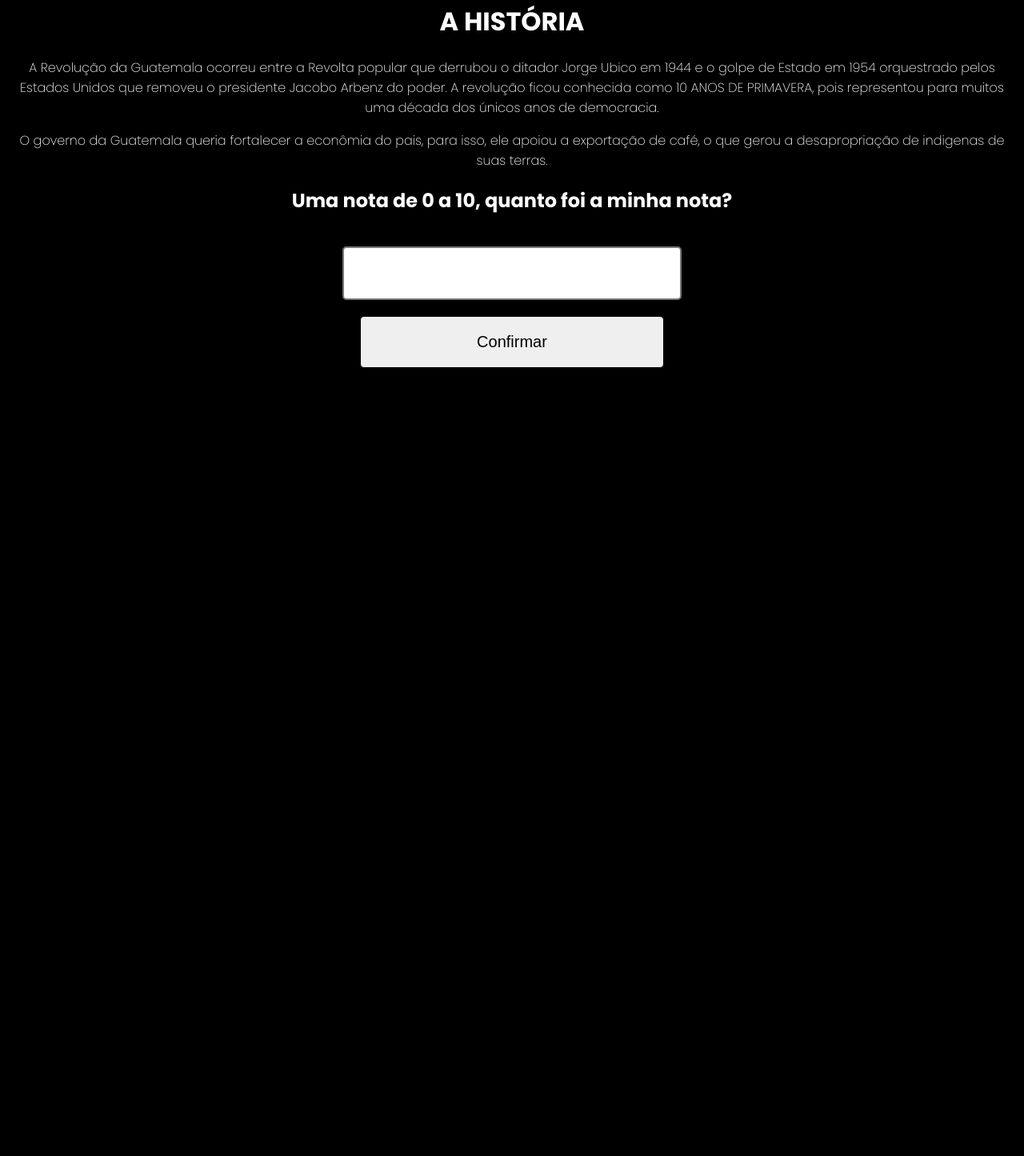
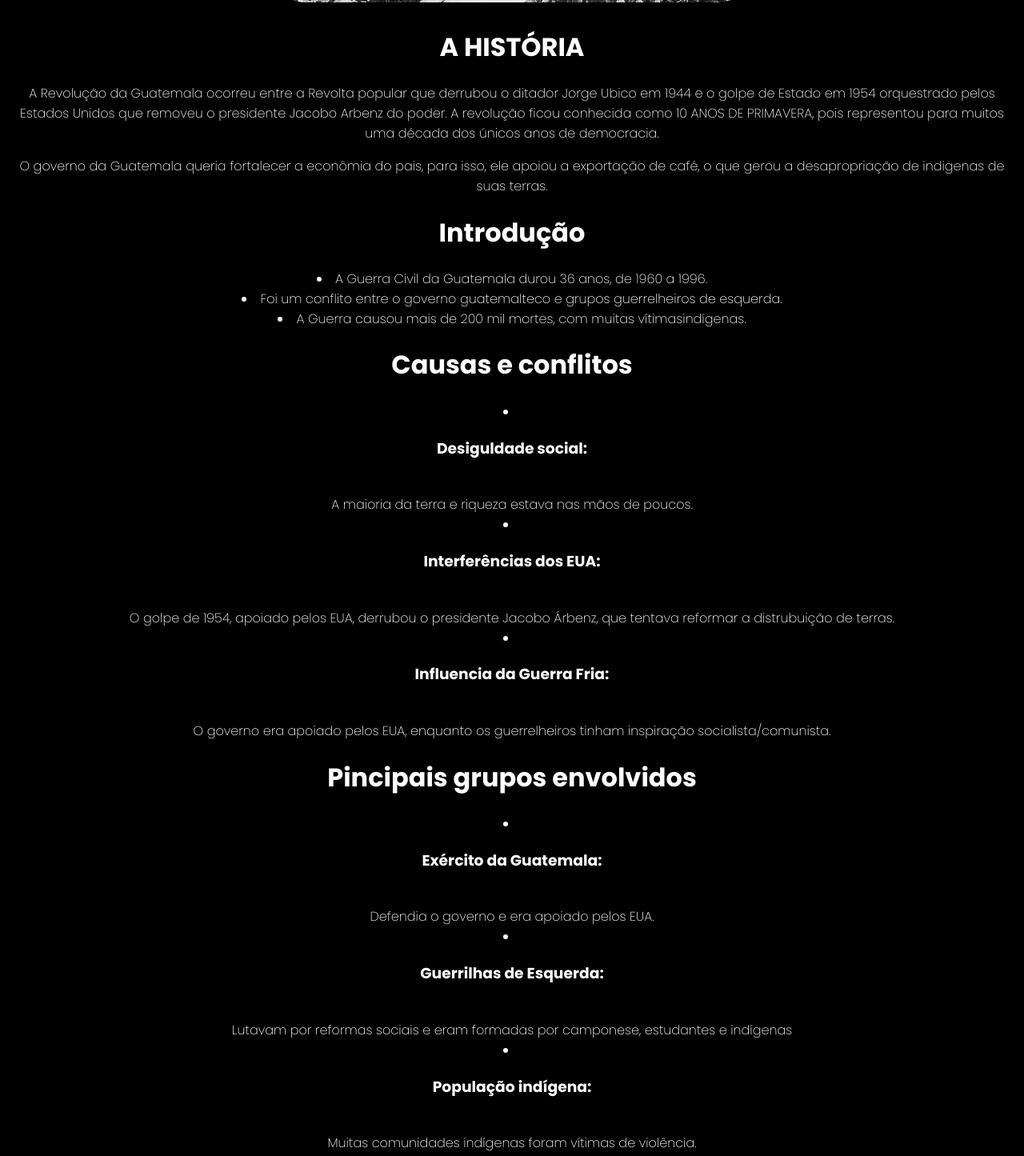
Before and after one commit to Tiago265/trabalho-escolar-de-geografia, a plain HTML site: page index.html in a window 1280 px wide. Shown: the part 1061-2506 px from the top of the page at 80% size. Before the commit the page ends 1529 px from the top, so only its background shows below. Drawn offline with Linux system fonts and the light colour scheme.

Commit message:
trabalho

```diff
--- a/index.html
+++ b/index.html
@@ -1,7 +1,7 @@
 <!DOCTYPE html>
 <html lang="pt-br">
 <head>
-    <link rel="shortcut icon" href="imagens/Captura de tela 2025-03-30 163101.png" type="image/x-icon">
+    <link rel="shortcut icon" href="imagens/OIP.jpg" type="image/x-icon">
     <link rel="preconnect" href="https://fonts.googleapis.com">
 <link rel="preconnect" href="https://fonts.gstatic.com" crossorigin>
 <link href="https://fonts.googleapis.com/css2?family=Lexend+Deca:wght@100..900&family=Play:wght@400;700&family=Poppins:ital,wght@0,100;0,200;0,300;0,400;0,500;0,600;0,700;0,800;0,900;1,100;1,200;1,300;1,400;1,500;1,600;1,700;1,800;1,900&family=Questrial&family=Raleway:ital,wght@0,100..900;1,100..900&family=Roboto:ital,wght@0,100..900;1,100..900&display=swap" rel="stylesheet">
@@ -20,8 +20,6 @@
             <h1>
                 Reformas
             </h1>
-
-          <ul>
             <li>
                 A reforma agrária desapropriou terras não cultivadas de grandes latifúndios e as redistribuiu aos trabalhadores agrícolas
             </li>
@@ -31,7 +29,6 @@
             <li>
                 As reformas sociais visavam modernizar o campo, criar um mercado interno e desenvolver a indústria nacional.
             </li>
-          </ul>
         </div>
 
     <div id="meio">
@@ -40,15 +37,15 @@
         </h1>
 
         <ul>
-            <li>
+            <p>
                 A revolução foi deflagrada por meio de protestos urbanos.
-            </li>
-            <li>
+            </p>
+            <p>
                 Ela ocorreu no contexto da Guerra Fria, e foi fortalecida pela vitória dos aliados na Segunda Guerra Mundial.
-            </li>
-            <li>
+            </p>
+            <p>
                 A revolução inaugurou uma década de mudanças, incluindo uma reforma agrária.
-            </li>
+            </p>
         </ul>
     </div>
     <div id="imagem">
@@ -67,7 +64,42 @@
         <p>
             O governo da Guatemala queria fortalecer a econômia do pais, para isso, ele apoiou a exportação de café, o que gerou a desapropriação de indigenas de suas terras.
         </p>
-
+        <h1>
+            Introdução
+        </h1>
+        <li>
+            A Guerra Civil da Guatemala durou 36 anos, de 1960 a 1996.
+        </li>
+        <li>
+            Foi um conflito entre o governo guatemalteco e grupos guerrelheiros de esquerda.
+        </li>
+        <li>
+            A Guerra causou mais de 200 mil mortes, com muitas vítimasindígenas.
+        </li>
+        <h1>
+            Causas e conflitos
+        </h1>
+        <li>
+           <h3> Desiguldade social: </h3><br> A maioria da terra e riqueza estava nas mãos de poucos.
+        </li>
+        <li>
+           <h3> Interferências dos EUA:</h3> <br>O golpe de 1954, apoiado pelos EUA, derrubou o presidente Jacobo Árbenz, que tentava reformar a distrubuição de terras.
+        </li>
+        <li>
+            <h3>Influencia da Guerra Fria:</h3> <br>O governo era apoiado pelos EUA, enquanto os guerrelheiros tinham inspiração socialista/comunista.
+        </li>
+        <h1>
+            Pincipais grupos envolvidos
+        </h1>
+        <li>
+            <h3>Exército da Guatemala:</h3> <br>Defendia o governo e era apoiado pelos EUA.
+        </li>
+        <li>
+           <h3> Guerrilhas de Esquerda:</h3> <br>Lutavam por reformas sociais e eram formadas por camponese, estudantes e indígenas
+        </li>
+        <li>
+            <h3>População indígena: </h3><br> Muitas comunidades indígenas foram vítimas de violência.
+        </li>
     </div>
     </div>
 
--- a/script.js
+++ b/script.js
@@ -1,5 +1,5 @@
 function depoimento(){
-    let nota = document.getElementById('nota').value;1
+    let nota = document.getElementById('nota').value;
     if(nota >= 7){
         alert("Muito Obrigado pela nota.")
     }else{
--- a/style.css
+++ b/style.css
@@ -45,6 +45,7 @@ text-align: center;
     padding: 20px;
     margin: 20px;
     font-size: 20px;
+    text-decoration: none;
 
 }
 
@@ -70,6 +71,8 @@ text-align: center;
     cursor: pointer;
 
 }
+
+
 
 
 @media only screen and (min-width: 1300px){
```
Also changed, not shown: imagens/Captura de tela 2025-03-30 163101.png (deleted), imagens/OIP.jpg (added).
